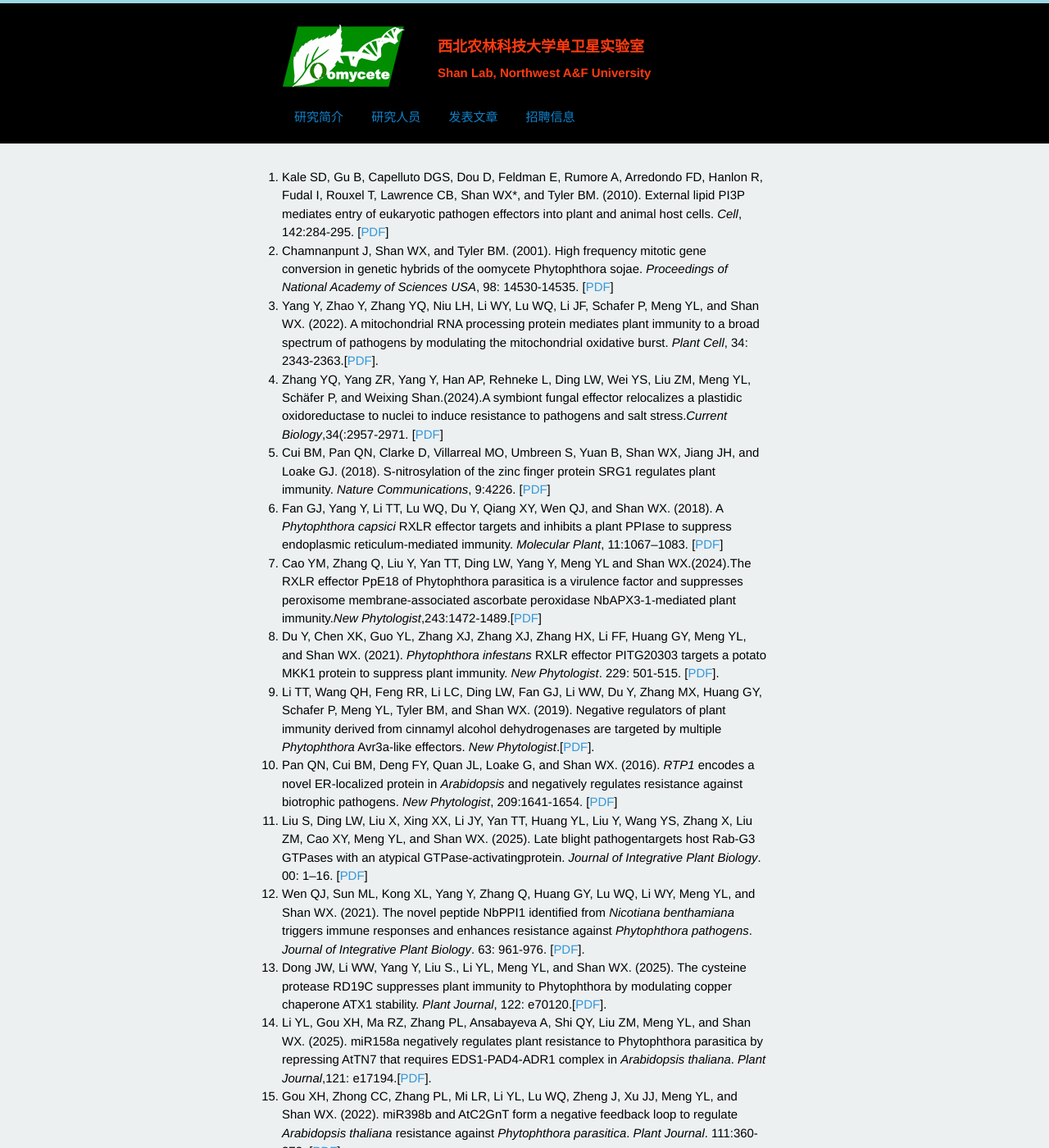
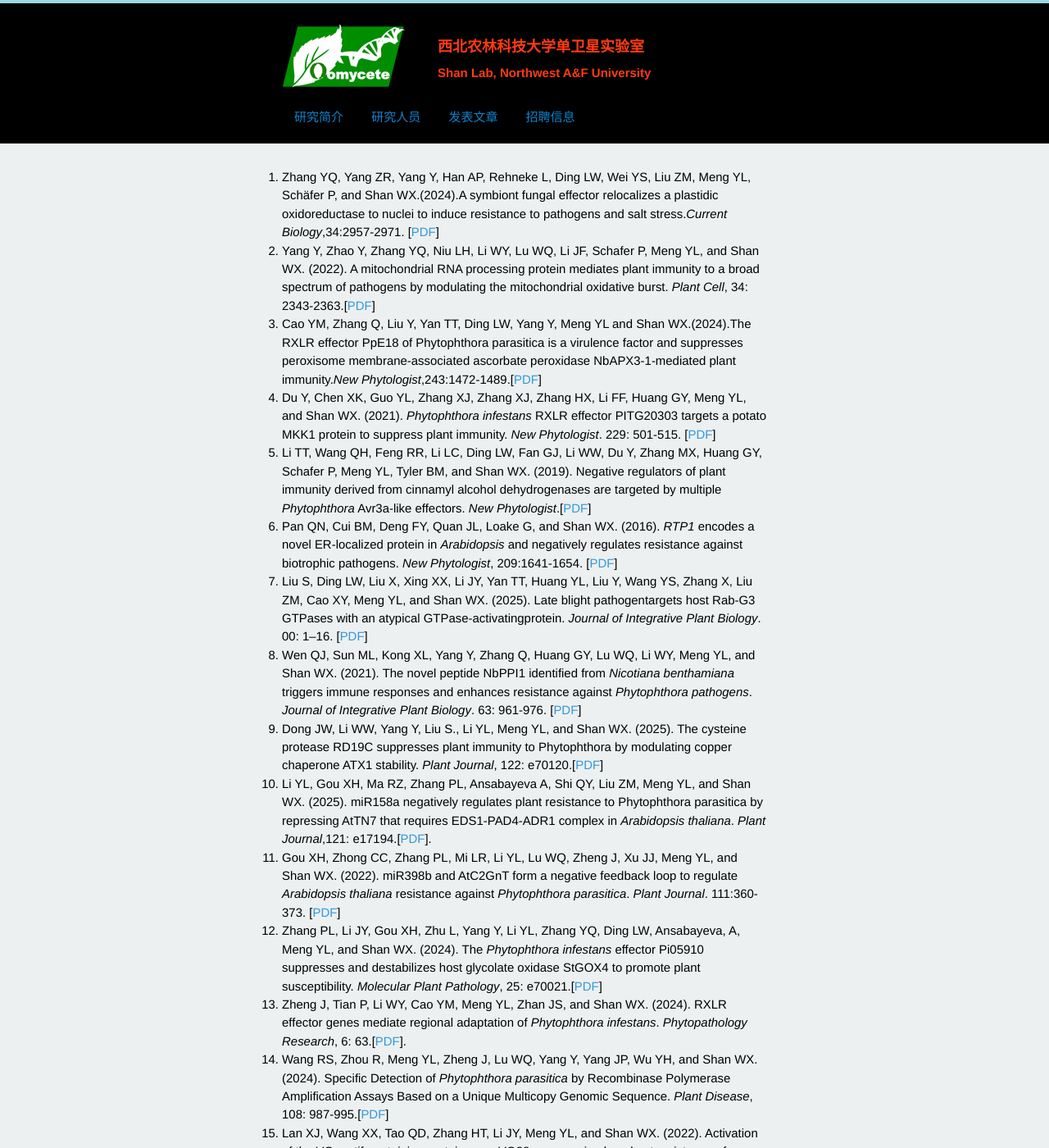
Before and after one commit to shanclub2/shanlab, a Jekyll site: the page built from publication.html, in a window 1280 px wide and 1400 px high. Shown: the whole window at 82% size. Built offline with Jekyll 4.4.1, drawn with Linux system fonts in a browser that asks for light colours; Markdown is read by kramdown in place of the engine named in the settings; a script that is not in the unit is left out; some of the changed text lies outside the part shown.

Commit message:
Update publication.html

```diff
--- a/publication.html
+++ b/publication.html
@@ -7,31 +7,23 @@ title: 单卫星实验室
 
 <ol>
 <li>
-Kale SD, Gu B, Capelluto DGS, Dou D, Feldman E, Rumore A, Arredondo FD, Hanlon R, Fudal I, Rouxel T, Lawrence CB, Shan WX*, and Tyler BM. (2010). External lipid PI3P mediates entry of eukaryotic pathogen effectors into plant and animal host cells. <i>Cell</i>, 142:284-295. [<a href="/pdf/sdkale2010.pdf">PDF</a>]
+Zhang YQ, Yang ZR, Yang Y, Han AP, Rehneke L, Ding LW, Wei YS, Liu ZM, Meng YL, Schäfer P, and Shan WX.(2024).A symbiont fungal effector relocalizes a plastidic oxidoreductase to nuclei to induce resistance to pathogens and salt stress.<i>Current Biology</i>,34:2957-2971. [<a href="/pdf/zhangetal.pdf">PDF</a>]
 </li>
 <li>
-Chamnanpunt J, Shan WX, and Tyler BM. (2001). High frequency mitotic gene conversion in genetic hybrids of the oomycete Phytophthora sojae. <i>Proceedings of National Academy of Sciences USA</i>, 98: 14530-14535. [<a href="/pdf/shan 2001.pdf">PDF</a>]
+Yang Y, Zhao Y, Zhang YQ, Niu LH, Li WY, Lu WQ, Li JF, Schafer P, Meng YL, and Shan WX. (2022). A mitochondrial RNA processing protein mediates plant immunity to a broad spectrum of pathogens by modulating the mitochondrial oxidative burst. <i>Plant Cell</i>, 34: 2343-2363.[<a href="/pdf/yyang2022.pdf">PDF</a>]
 </li>
-<li>
-Yang Y, Zhao Y, Zhang YQ, Niu LH, Li WY, Lu WQ, Li JF, Schafer P, Meng YL, and Shan WX. (2022). A mitochondrial RNA processing protein mediates plant immunity to a broad spectrum of pathogens by modulating the mitochondrial oxidative burst. <i>Plant Cell</i>, 34: 2343-2363.[<a href="/pdf/yyang2022.pdf">PDF</a>].
-</li>
-<li>
-Zhang YQ, Yang ZR, Yang Y, Han AP, Rehneke L, Ding LW, Wei YS, Liu ZM, Meng YL, Schäfer P, and Weixing Shan.(2024).A symbiont fungal effector relocalizes a plastidic oxidoreductase to nuclei to induce resistance to pathogens and salt stress.<i>Current Biology</i>,34(:2957-2971. [<a href="/pdf/zhangetal.pdf">PDF</a>]
-</li>
-<li>
-Cui BM, Pan QN, Clarke D, Villarreal MO, Umbreen S, Yuan B, Shan WX, Jiang JH, and Loake GJ. (2018). S-nitrosylation of the zinc finger protein SRG1 regulates plant immunity. <i>Nature Communications</i>, 9:4226. [<a href="/pdf/cui2018.pdf">PDF</a>]
-</li>
-<li>
-Fan GJ, Yang Y, Li TT, Lu WQ, Du Y, Qiang XY, Wen QJ, and Shan WX. (2018). A <i>Phytophthora capsici</i> RXLR effector targets and inhibits a plant PPIase to suppress endoplasmic reticulum-mediated immunity. <i>Molecular Plant</i>, 11:1067–1083. [<a href="/pdf/gjfan2018.pdf">PDF</a>]
-</li>
+
+
+
+
 <li>
 Cao YM, Zhang Q, Liu Y, Yan TT, Ding LW, Yang Y, Meng YL and Shan WX.(2024).The RXLR effector PpE18 of Phytophthora parasitica is a virulence factor and suppresses peroxisome membrane-associated ascorbate peroxidase NbAPX3-1-mediated plant immunity.<i>New Phytologist</i>,243:1472-1489.[<a href="/pdf/caoetal.pdf">PDF</a>]
 </li>
 <li>
-Du Y, Chen XK, Guo YL, Zhang XJ, Zhang XJ, Zhang HX, Li FF, Huang GY, Meng YL, and Shan WX. (2021). <i>Phytophthora infestans</i> RXLR effector PITG20303 targets a potato MKK1 protein to suppress plant immunity. <i>New Phytologist</i>. 229: 501-515. [<a href="/pdf/ydu2021.pdf">PDF</a>].
+Du Y, Chen XK, Guo YL, Zhang XJ, Zhang XJ, Zhang HX, Li FF, Huang GY, Meng YL, and Shan WX. (2021). <i>Phytophthora infestans</i> RXLR effector PITG20303 targets a potato MKK1 protein to suppress plant immunity. <i>New Phytologist</i>. 229: 501-515. [<a href="/pdf/ydu2021.pdf">PDF</a>]
 </li>
 <li>
-Li TT, Wang QH, Feng RR, Li LC, Ding LW, Fan GJ, Li WW, Du Y, Zhang MX, Huang GY, Schafer P, Meng YL, Tyler BM, and Shan WX. (2019). Negative regulators of plant immunity derived from cinnamyl alcohol dehydrogenases are targeted by multiple <i>Phytophthora</i> Avr3a‐like effectors. <i>New Phytologist</i>.[<a href="/pdf/ttli2019.pdf">PDF</a>].
+Li TT, Wang QH, Feng RR, Li LC, Ding LW, Fan GJ, Li WW, Du Y, Zhang MX, Huang GY, Schafer P, Meng YL, Tyler BM, and Shan WX. (2019). Negative regulators of plant immunity derived from cinnamyl alcohol dehydrogenases are targeted by multiple <i>Phytophthora</i> Avr3a‐like effectors. <i>New Phytologist</i>.[<a href="/pdf/ttli2019.pdf">PDF</a>]
 </li>
 <li>
 Pan QN, Cui BM, Deng FY, Quan JL, Loake G, and Shan WX. (2016). <i>RTP1</i> encodes a novel ER-localized protein in <i>Arabidopsis</i> and negatively regulates resistance against biotrophic pathogens. <i>New Phytologist</i>, 209:1641-1654. [<a href="/pdf/qnpan2016.pdf">PDF</a>]
@@ -40,34 +32,34 @@ Pan QN, Cui BM, Deng FY, Quan JL, Loake G, and Shan WX. (2016). <i>RTP1</i> enco
 Liu S, Ding LW, Liu X, Xing XX, Li JY, Yan TT, Huang YL, Liu Y, Wang YS, Zhang X, Liu ZM, Cao XY, Meng YL, and Shan WX. (2025). Late blight pathogentargets host Rab‐G3 GTPases with an atypical GTPase‐activatingprotein. <i>Journal of Integrative Plant Biology</i>. 00: 1–16. [<a href="/pdf/Liu2025.pdf">PDF</a>]
 </li>
 <li>
-Wen QJ, Sun ML, Kong XL, Yang Y, Zhang Q, Huang GY, Lu WQ, Li WY, Meng YL, and Shan WX. (2021). The novel peptide NbPPI1 identified from <i>Nicotiana benthamiana</i> triggers immune responses and enhances resistance against <i>Phytophthora pathogens</i>. <i>Journal of Integrative Plant Biology</i>. 63: 961-976. [<a href="/pdf/qjwen2021.pdf">PDF</a>].
+Wen QJ, Sun ML, Kong XL, Yang Y, Zhang Q, Huang GY, Lu WQ, Li WY, Meng YL, and Shan WX. (2021). The novel peptide NbPPI1 identified from <i>Nicotiana benthamiana</i> triggers immune responses and enhances resistance against <i>Phytophthora pathogens</i>. <i>Journal of Integrative Plant Biology</i>. 63: 961-976. [<a href="/pdf/qjwen2021.pdf">PDF</a>]
 </li>
 <li>
-Dong JW, Li WW, Yang Y, Liu S., Li YL, Meng YL, and Shan WX. (2025). The cysteine protease RD19C suppresses plant immunity to Phytophthora by modulating copper chaperone ATX1 stability.<i> Plant Journal</i>, 122: e70120.[<a href="/pdf/2025Dong.pdf">PDF</a>].
+Dong JW, Li WW, Yang Y, Liu S., Li YL, Meng YL, and Shan WX. (2025). The cysteine protease RD19C suppresses plant immunity to Phytophthora by modulating copper chaperone ATX1 stability.<i> Plant Journal</i>, 122: e70120.[<a href="/pdf/2025Dong.pdf">PDF</a>]
 </li>
 <li>
 Li YL, Gou XH, Ma RZ, Zhang PL, Ansabayeva A, Shi QY, Liu ZM, Meng YL, and Shan WX. (2025). miR158a negatively regulates plant resistance to Phytophthora parasitica by repressing AtTN7 that requires EDS1-PAD4-ADR1 complex in <i>Arabidopsis thaliana</i>.<i> Plant Journal</i>,121: e17194.[<a href="/pdf/Li2024.pdf">PDF</a>].
 </li>
 <li>
-Gou XH, Zhong CC, Zhang PL, Mi LR, Li YL, Lu WQ, Zheng J, Xu JJ, Meng YL, and Shan WX. (2022). miR398b and AtC2GnT form a negative feedback loop to regulate <i>Arabidopsis thaliana</i> resistance against <i>Phytophthora parasitica</i>. <i>Plant Journal</i>. 111:360-373. [<a href="/pdf/xhgou2022.pdf">PDF</a>].
+Gou XH, Zhong CC, Zhang PL, Mi LR, Li YL, Lu WQ, Zheng J, Xu JJ, Meng YL, and Shan WX. (2022). miR398b and AtC2GnT form a negative feedback loop to regulate <i>Arabidopsis thaliana</i> resistance against <i>Phytophthora parasitica</i>. <i>Plant Journal</i>. 111:360-373. [<a href="/pdf/xhgou2022.pdf">PDF</a>]
 </li>
 <li>
-Zhang PL, Li JY, Gou XH, Zhu L, Yang Y, Li YL, Zhang YQ, Ding LW, Ansabayeva, A, Meng YL, and Shan WX. (2024). The <i>Phytophthora infestans</i> effector Pi05910 suppresses and destabilizes host glycolate oxidase StGOX4 to promote plant susceptibility. <i>Molecular Plant Pathology</i>, 25: e70021.[<a href="/pdf/Zhang2024.pdf">PDF</a>].
+Zhang PL, Li JY, Gou XH, Zhu L, Yang Y, Li YL, Zhang YQ, Ding LW, Ansabayeva, A, Meng YL, and Shan WX. (2024). The <i>Phytophthora infestans</i> effector Pi05910 suppresses and destabilizes host glycolate oxidase StGOX4 to promote plant susceptibility. <i>Molecular Plant Pathology</i>, 25: e70021.[<a href="/pdf/Zhang2024.pdf">PDF</a>]
 </li>
 <li>
 Zheng J, Tian P, Li WY, Cao YM, Meng YL, Zhan JS, and Shan WX. (2024). RXLR effector genes mediate regional adaptation of <i>Phytophthora infestans</i>. <i>Phytopathology Research</i>, 6: 63.[<a href="/pdf/Zheng2024.pdf">PDF</a>].
 </li>
 <li>
-Wang RS, Zhou R, Meng YL, Zheng J, Lu WQ, Yang Y, Yang JP, Wu YH, and Shan WX. (2024). Specific Detection of <i>Phytophthora parasitica</i> by Recombinase Polymerase Amplification Assays Based on a Unique Multicopy Genomic Sequence. <i>Plant Disease</i>, 108: 987-995.[<a href="/pdf/Wang2024.pdf">PDF</a>].
+Wang RS, Zhou R, Meng YL, Zheng J, Lu WQ, Yang Y, Yang JP, Wu YH, and Shan WX. (2024). Specific Detection of <i>Phytophthora parasitica</i> by Recombinase Polymerase Amplification Assays Based on a Unique Multicopy Genomic Sequence. <i>Plant Disease</i>, 108: 987-995.[<a href="/pdf/Wang2024.pdf">PDF</a>]
 </li>
 <li>
-Lan XJ, Wang XX, Tao QD, Zhang HT, Li JY, Meng YL, and Shan WX. (2022). Activation of the VQ motif-containing protein gene VQ28 compromised nonhost resistance of <i>Arabidopsis thaliana</i> to <i>Phytophthora pathogens</i>. <i>Plants</i>, 11: 858. [<a href="/pdf/xjlan2022.pdf">PDF</a>].
+Lan XJ, Wang XX, Tao QD, Zhang HT, Li JY, Meng YL, and Shan WX. (2022). Activation of the VQ motif-containing protein gene VQ28 compromised nonhost resistance of <i>Arabidopsis thaliana</i> to <i>Phytophthora pathogens</i>. <i>Plants</i>, 11: 858. [<a href="/pdf/xjlan2022.pdf">PDF</a>]
 </li>
 <li>
-Xu JJ, Li YL, Jia JB, Xiong WJ, Zhong CC, Huang GY, Gou XH, Meng YL, and Shan WX. (2022). Mutations in PpAGO3 Lead to Enhanced Virulence of <i>Phytophthora parasitica</i> by Activation of 25-26 nt sRNA-Associated Effector Genes. <i>Frontiers in Microbiology</i>, 13:856106-856106.[<a href="/pdf/jjxu2022.pdf">PDF</a>].
+Xu JJ, Li YL, Jia JB, Xiong WJ, Zhong CC, Huang GY, Gou XH, Meng YL, and Shan WX. (2022). Mutations in PpAGO3 Lead to Enhanced Virulence of <i>Phytophthora parasitica</i> by Activation of 25-26 nt sRNA-Associated Effector Genes. <i>Frontiers in Microbiology</i>, 13:856106-856106.[<a href="/pdf/jjxu2022.pdf">PDF</a>]
 </li>
 <li>
-Li JF, Deng FY, Wang HM, Qiang XY, Meng YL, and Shan WX. (2021). The Raf-like kinase Raf36 negatively regulates plant resistance against the oomycete pathogen <i>Phytophthora parasitica</i> by targeting MKK2. <i>Molecular Plant Pathology</i>, 23: 530-542.[<a href="/pdf/jfli2021.pdf">PDF</a>].
+Li JF, Deng FY, Wang HM, Qiang XY, Meng YL, and Shan WX. (2021). The Raf-like kinase Raf36 negatively regulates plant resistance against the oomycete pathogen <i>Phytophthora parasitica</i> by targeting MKK2. <i>Molecular Plant Pathology</i>, 23: 530-542.[<a href="/pdf/jfli2021.pdf">PDF</a>]
 </li>
 
 <li>
@@ -75,38 +67,38 @@ Yang Y and Shan WX. (2021). Quantitative Analysis of RNA Editing at Specific Sit
 </li>
 
 <li>
-Qiang XY, Liu XS, Wang XX, Zheng Q, Kang LJ, Gao XX, Wei YS, Wu WJ, Zhao H, and Shan WX. (2021). Susceptibility factor RTP1 negatively regulates <i>Phytophthora parasitica</i> resistance via modulating UPR regulators bZIP60 and bZIP28. <i>Plant Physiology</i>, 186: 1269-1287.[<a href="/pdf/xyqiang2021.pdf">PDF</a>].
+Qiang XY, Liu XS, Wang XX, Zheng Q, Kang LJ, Gao XX, Wei YS, Wu WJ, Zhao H, and Shan WX. (2021). Susceptibility factor RTP1 negatively regulates <i>Phytophthora parasitica</i> resistance via modulating UPR regulators bZIP60 and bZIP28. <i>Plant Physiology</i>, 186: 1269-1287.[<a href="/pdf/xyqiang2021.pdf">PDF</a>]
 </li>
 
 <li>
-Cui BM, Ma XR, Li Y, Zhou Y, Ju XY, Hussain A, Umbreen S, Yuan B, Tabassum A, Lubega J, Shan WX, and Loake GJ, Pan QN. (2021). Perturbations in nitric oxide homeostasis promote <i>Arabidopsis</i> disease susceptibility towards <i>Phytophthora parasitica</i>. <i>Molecular Plant Pathology</i>, 22: 1134-1148.[<a href="/pdf/bmcui2021.pdf">PDF</a>].
+Cui BM, Ma XR, Li Y, Zhou Y, Ju XY, Hussain A, Umbreen S, Yuan B, Tabassum A, Lubega J, Shan WX, and Loake GJ, Pan QN. (2021). Perturbations in nitric oxide homeostasis promote <i>Arabidopsis</i> disease susceptibility towards <i>Phytophthora parasitica</i>. <i>Molecular Plant Pathology</i>, 22: 1134-1148.[<a href="/pdf/bmcui2021.pdf">PDF</a>]
 </li>
 
 <li>
-Zhang HX, Li FF, Li ZZ, Cheng J, Chen XK, Wang QH, Joosten MHAJ, Shan WX, and Du Y. (2021).Potato StMPK7 is a downstream component of StMKK1 and promotes resistance to the oomycete pathogen <i>Phytophthora infestans</i>. <i>Molecular Plant Pathology</i>, 22: 644-657.[<a href="/pdf/hxzhang2021.pdf">PDF</a>].
+Zhang HX, Li FF, Li ZZ, Cheng J, Chen XK, Wang QH, Joosten MHAJ, Shan WX, and Du Y. (2021).Potato StMPK7 is a downstream component of StMKK1 and promotes resistance to the oomycete pathogen <i>Phytophthora infestans</i>. <i>Molecular Plant Pathology</i>, 22: 644-657.[<a href="/pdf/hxzhang2021.pdf">PDF</a>]
 </li>
 
 
 <li>
-Yang Y, Fan GJ, Zhao Y, Wen QJ, Wu P, Meng YL, and Shan WX. (2020). Cytidine-to-Uridine RNA editing factor NbMORF8 negatively regulates plant immunity to <i>Phytophthora</i> pathogens. <i>Plant Physiology</i>. 184: 2182-2198.[<a href="/pdf/yyang2020.pdf">PDF</a>].
+Yang Y, Fan GJ, Zhao Y, Wen QJ, Wu P, Meng YL, and Shan WX. (2020). Cytidine-to-Uridine RNA editing factor NbMORF8 negatively regulates plant immunity to <i>Phytophthora</i> pathogens. <i>Plant Physiology</i>. 184: 2182-2198.[<a href="/pdf/yyang2020.pdf">PDF</a>]
 </li>
 
 
 
 <li>
-Lu WQ, Deng FY, Jia JJ, Chen XK, Li JF, Wen Qj, Li TT, Meng YL, and Shan WX. (2020). The <i>Arabidopsis thaliana</i> gene <i>AtERF019</i> negatively regulates plant resistance to <i>Phytophthora parasitica</i> by suppressing PAMP-triggered immunity. <i>Molecular Plant Pathology</i>, 21: 1179-1193. [<a href="/pdf/wqlu2020.pdf">PDF</a>].
+Lu WQ, Deng FY, Jia JJ, Chen XK, Li JF, Wen Qj, Li TT, Meng YL, and Shan WX. (2020). The <i>Arabidopsis thaliana</i> gene <i>AtERF019</i> negatively regulates plant resistance to <i>Phytophthora parasitica</i> by suppressing PAMP-triggered immunity. <i>Molecular Plant Pathology</i>, 21: 1179-1193. [<a href="/pdf/wqlu2020.pdf">PDF</a>]
 </li>
 
 <li>
-Zhang Q, Li WW, Yang JP, Xu JJ, Meng YL, and Shan WX. (2020). Two <i>Phytophthora parasitica</i> cysteine protease genes, <i>PpCys44</i> and <i>PpCys45</i>, trigger cell death in various <i>Nicotiana</i> spp. and act as virulence factors. <i>Molecular Plant Pathology</i>, 21: 541-554. [<a href="/pdf/qzhang2020.pdf">PDF</a>].
+Zhang Q, Li WW, Yang JP, Xu JJ, Meng YL, and Shan WX. (2020). Two <i>Phytophthora parasitica</i> cysteine protease genes, <i>PpCys44</i> and <i>PpCys45</i>, trigger cell death in various <i>Nicotiana</i> spp. and act as virulence factors. <i>Molecular Plant Pathology</i>, 21: 541-554. [<a href="/pdf/qzhang2020.pdf">PDF</a>]
 </li>
 
 <li>
-Elnahal Ahmed S M, Li JY, Wang XX, Zhou CY, Wen GH, Wang J, Lindqvist-Kreuze H, Meng YL, and Shan WX. (2020). Identification of natural resistance mediated by recognition of <i>Phytophthora infestans</i>> effector gene <i>Avr3aEM</i> in potato. <i>Frontiers in Plant Science</i>, 11: 919. [<a href="/pdf/asmelnahal2020.pdf">PDF</a>].
+Elnahal Ahmed S M, Li JY, Wang XX, Zhou CY, Wen GH, Wang J, Lindqvist-Kreuze H, Meng YL, and Shan WX. (2020). Identification of natural resistance mediated by recognition of <i>Phytophthora infestans</i>> effector gene <i>Avr3aEM</i> in potato. <i>Frontiers in Plant Science</i>, 11: 919. [<a href="/pdf/asmelnahal2020.pdf">PDF</a>]
 </li>
 
 <li>
-Li WW， Zhao D, Dong JW, Kong XL, Zhang Q, Li TT, Meng YL, and Shan WX. (2020). <i>AtRTP5</i> negatively regulates plant resistance to <i>Phytophthora</i> pathogens by modulating the biosynthesis of endogenous jasmonic acid and salicylic acid. <i>Molecular Plant Pathology</i>,  21: 95-108. [<a href="/pdf/wwli2020.pdf">PDF</a>].
+Li WW， Zhao D, Dong JW, Kong XL, Zhang Q, Li TT, Meng YL, and Shan WX. (2020). <i>AtRTP5</i> negatively regulates plant resistance to <i>Phytophthora</i> pathogens by modulating the biosynthesis of endogenous jasmonic acid and salicylic acid. <i>Molecular Plant Pathology</i>,  21: 95-108. [<a href="/pdf/wwli2020.pdf">PDF</a>]
 </li>
 
 
@@ -126,7 +118,9 @@ Wang QH, Li TT, Zhong CC, Luo SZ, Xu K, Gu B, Meng YL, Tyler BM, and Shan WX. (2
 Huang GY, Liu ZR, Gu B, Zhao H, Jia JB, Fan GJ, Meng YL, Du Y, and Shan WX. (2019). An RXLR effector secreted by <i>Phytophthora parasitica</i> is a virulence factor and triggers cell death in various plants. <i>Molecular Plant Pathology</i>, 20:356-371. [<a href="/pdf/gyhuang2019.pdf">PDF</a>]
 </li>
 
-
+<li>
+Cui BM, Pan QN, Clarke D, Villarreal MO, Umbreen S, Yuan B, Shan WX, Jiang JH, and Loake GJ. (2018). S-nitrosylation of the zinc finger protein SRG1 regulates plant immunity. <i>Nature Communications</i>, 9:4226. [<a href="/pdf/cui2018.pdf">PDF</a>]
+</li>
 
 <li>
 Yin JL, Gu B, Huang GY, Tian YE, Quan JL, Lindqvist-Kreuze H, and Shan WX. (2017). Conserved RXLR effector genes of <i>Phytophthora infestans</i> expressed at the early stage of potato infection are suppressive to host defense. <i>Frontiers in Plant Science</i>, 8:2155. [<a href="/pdf/jlyin2017.pdf">PDF</a>]
@@ -146,7 +140,7 @@ Tian YE, Yin JL, Sun JP, Li HP, Ma YF, Wang QH, Quan JL, and Shan WX. (2016). Po
 </li>
 
 <li>
-Meng YL, Zhang Q, Zhang MX, Gu B, Huang GY, Wang QH, and Shan WX. 2015. The protein disulfide isomerase 1 of <i>Phytophthora parasitica</i> (PpPDI1) is associated with the haustoria-like structures and contributes to plant infection. <i>Frontiers in Plant Science</i>, 6:632. [<a href="/pdf/ylmeng2015b.pdf">PDF</a>]
+Meng YL, Zhang Q, Zhang MX, Gu B, Huang GY, Wang QH, and Shan WX. (2015). The protein disulfide isomerase 1 of <i>Phytophthora parasitica</i> (PpPDI1) is associated with the haustoria-like structures and contributes to plant infection. <i>Frontiers in Plant Science</i>, 6:632. [<a href="/pdf/ylmeng2015b.pdf">PDF</a>]
 </li>
 
 <li>
@@ -185,6 +179,7 @@ Wang Y, Bouwmeester K, van de Mortel JE, Shan WX, and Govers F. (2013). A novel
 Tyler BM, Kale SD, Wang QQ, Tao K, Clark HR, Drews K, Antignani V, Rumore A, Hayes T, Plett JM, Fudal I, Gu B, Chen QH, Affeldt KJ, Berthier E, Fischer GJ, Dou DL, Shan WX, Keller NP, Martin F,Rouxel T, and Lawrence CB. (2013). Microbe-independent entry of oomycete RXLR effectors and fungal RXLR-Like effectors into plant and animal cells is specific and reproducible. <i>Molecular Plant-Microbe Interactions</i>, 26:611-616. [<a href="/pdf/bmtyler2013.pdf">PDF</a>]
 </li>
 
+
 <li>
 Zhang MX, Meng YL, Wang QH, Liu DD, Quan JL, Hardham AR, and Shan WX. (2012). <i>PnPMA1</i>, an atypical plasma membrane H<sup>+</sup>-ATPase, is required for zoospore development in <i>Phytophthora parasitica</i>. <i>Fungal Biology</i>, 116: 1013-1023. [<a href="/pdf/mxzhang2012.pdf">PDF</a>]
 </li>
@@ -218,6 +213,9 @@ Gu B, Kale SD, Wang QH, Wang DH, Pan QN, Cao H, Meng YL, Kang ZS, Tyler BM, and
 </li>
 
 <li>
+Kale SD, Gu B, Capelluto DGS, Dou D, Feldman E, Rumore A, Arredondo FD, Hanlon R, Fudal I, Rouxel T, Lawrence CB, Shan WX*, and Tyler BM. (2010). External lipid PI3P mediates entry of eukaryotic pathogen effectors into plant and animal host cells. <i>Cell</i>, 142:284-295. [<a href="/pdf/sdkale2010.pdf">PDF</a>]
+</li>
+<li>
 Narayan RD, Blackman LM, Shan WX, and Hardham AR. (2010). <i>Phytophthora nicotianae</i> transformants lacking dynein light chain 1 produce non-flagellate zoospores. <i>Fungal Genetics and Biology</i>, 47: 663-671. [<a href="/pdf/rdnarayan2010.pdf">PDF</a>]
 </li>
 
@@ -241,7 +239,9 @@ Shan WX, and Hardham AR. (2004). Construction of a bacterial artificial chromoso
 Shan WX, Cao M, Dan LU, and Tyler BM. (2004). The <i>Avr1b</i> locus of <i>Phytophthora sojae</i> encodes an elicitor and a regulator required for avirulence on soybean plants carrying resistance gene <i>Rps1b</i>. <i>Molecular Plant-Microbe Interactions</i>, 17:394-403. [<a href="/pdf/wxshan2004a.pdf">PDF</a>]
 </li>
 
-
+<li>
+Chamnanpunt J, Shan WX, and Tyler BM. (2001). High frequency mitotic gene conversion in genetic hybrids of the oomycete Phytophthora sojae. <i>Proceedings of National Academy of Sciences USA</i>, 98: 14530-14535. [<a href="/pdf/shan 2001.pdf">PDF</a>]
+</li>
 <li>
 刘秋萍，曹华，姚茂金，马英，邓斌生，单卫星. (2010). 拟南芥与大豆疫霉菌的非寄主互作及一个感病突变体的遗传分析. <i>植物学报</i>，45：548-555. [<a href="/pdf/qpliu2010.pdf">PDF</a>]
 </li>
```
